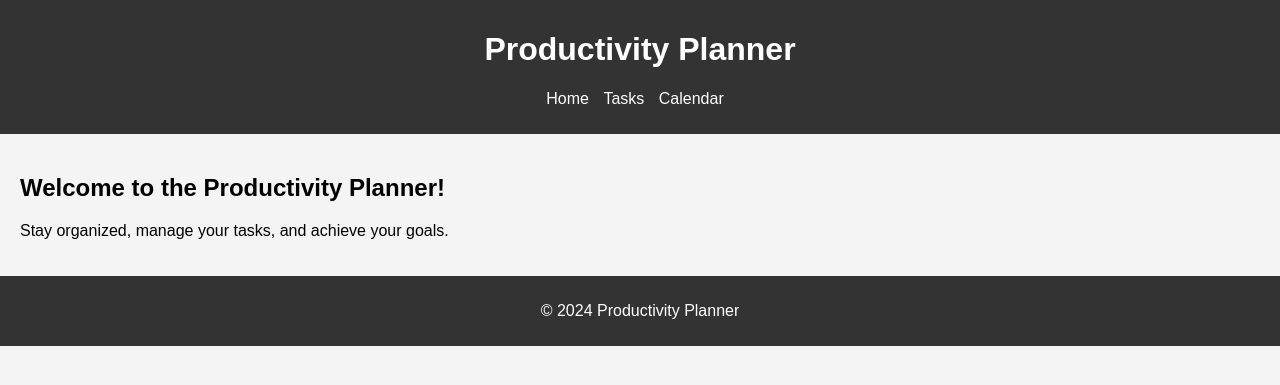
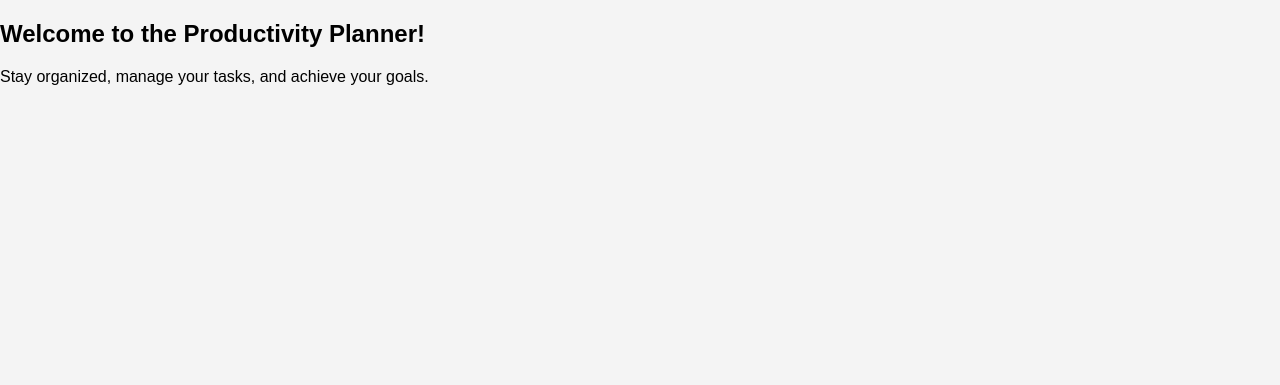
Before and after one commit to christianvuye/productivity_planner, a Django app: template planner/templates/planner/home.html in a window 1280 px wide. Shown: the top 385 px of the page. Run offline with Django 3.2, Linux system fonts and the light colour scheme; the template is opened without the code that fills it, so the values that code supplies are empty.

Commit message:
Update base html template to match intented layout and styling

```diff
--- a/planner/templates/planner/base.html
+++ b/planner/templates/planner/base.html
@@ -1,33 +1,18 @@
-<!-- planner/templates/planner/base.html -->
+<!-- base.html -->
 <!DOCTYPE html>
 <html lang="en">
 <head>
     {% load static %}
     <meta charset="UTF-8">
     <meta name="viewport" content="width=device-width, initial-scale=1.0">
-    <title>{% block title %}Productivity Planner{% endblock %}</title>
+    <title>{% block title %}Daily Planner{% endblock %}</title>
     <link rel="stylesheet" href="{% static 'planner/styles.css' %}">
 </head>
 <body>
-    <header>
-        <h1>Productivity Planner</h1>
-        <nav>
-            <ul>
-                <li><a href="/">Home</a></li>
-                <li><a href="/tasks/">Tasks</a></li>
-                <li><a href="/calendar/">Calendar</a></li>
-            </ul>
-        </nav>
-    </header>
-
-    <main>
+    <div class="container">
         {% block content %}
-        <!-- Page-specific content goes here -->
+        <!-- Page-specific content will be injected here -->
         {% endblock %}
-    </main>
-
-    <footer>
-        <p>&copy; 2024 Productivity Planner</p>
-    </footer>
+    </div>
 </body>
 </html>
```
